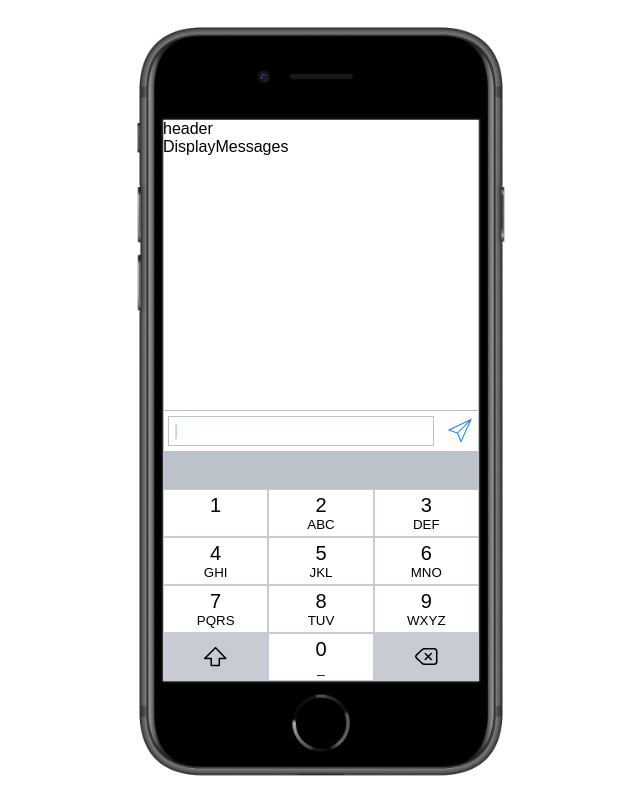
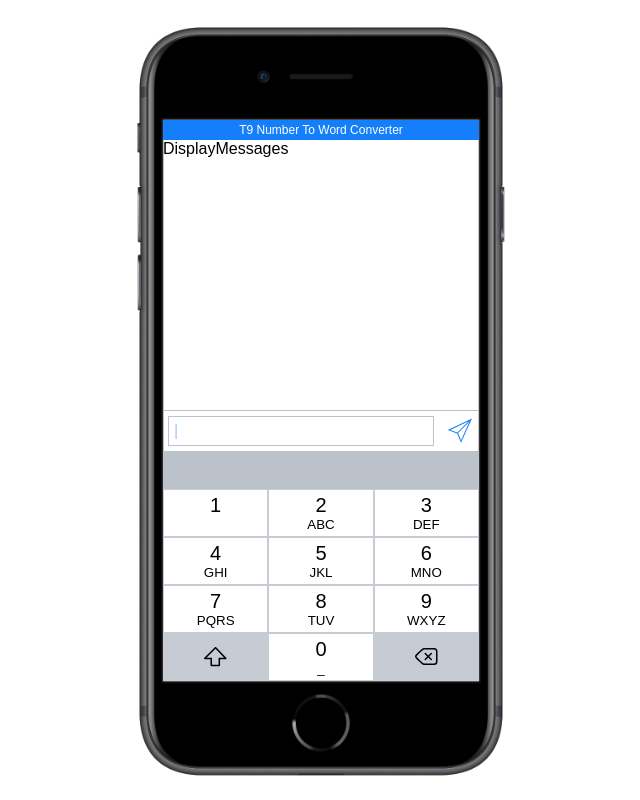
Before and after one commit to Radek-Palisa/number-to-word-converter, a React (Create React App) app in the folder client/: page / in a window 1280 px wide. Shown: the whole page, without its empty margins (319-959 px from the left). Built offline with nearby package versions, Linux system fonts and the light colour scheme.

Commit message:
add AppHeader and its styles

```diff
--- /dev/null
+++ b/client/src/components/AppHeader/AppHeader.css
@@ -0,0 +1,9 @@
+.appHeader > h1 {
+    margin: 0;
+    padding: 3px 0;
+    font-size: 12px;
+    text-align: center;
+    background-color: #157EFB;
+    color: white;
+    font-weight: normal;
+}
--- /dev/null
+++ b/client/src/components/AppHeader/AppHeader.js
@@ -0,0 +1,14 @@
+import React, { Component } from 'react';
+import './AppHeader.css';
+
+class AppHeader extends Component {
+  render() {
+    return (
+      <div className="appHeader">
+        <h1>T9 Number To Word Converter</h1>
+      </div>
+    );
+  }
+}
+
+export default AppHeader;
--- a/client/src/scenes/Converter/Converter.js
+++ b/client/src/scenes/Converter/Converter.js
@@ -1,4 +1,5 @@
 import React, { Component } from 'react';
+import AppHeader from '../../components/AppHeader/AppHeader';
 import DisplayMessages from './components/DisplayMessages/DisplayMessages';
 import DisplayInput from './components/DisplayInput/DisplayInput';
 import Suggestions from './components/Suggestions/Suggestions';
@@ -102,7 +103,7 @@ class Converter extends Component {
     render() {
         return (
             <section className="converter">
-                <div>header</div>
+                <AppHeader />
                 <DisplayMessages messages={this.state.messages} />
                 <DisplayInput
                     currentMessage={this.state.currentMessage}
```
